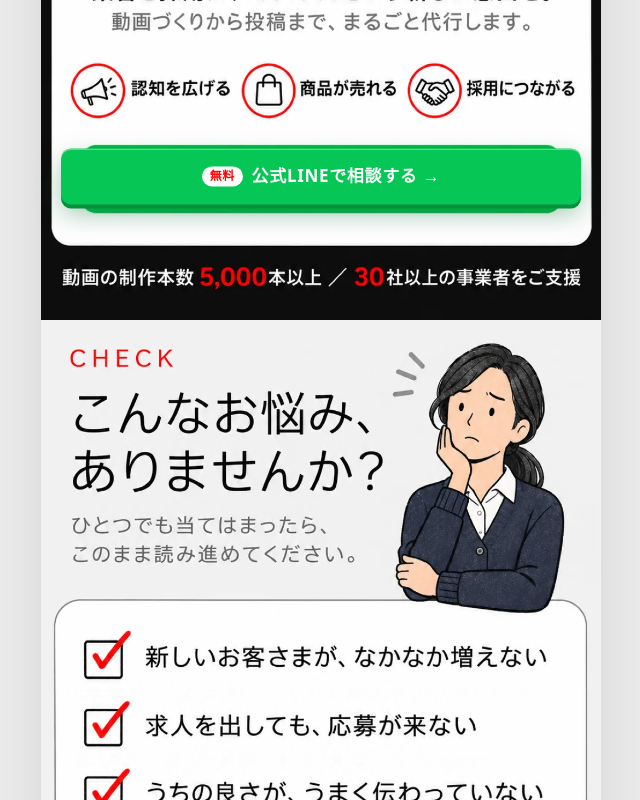
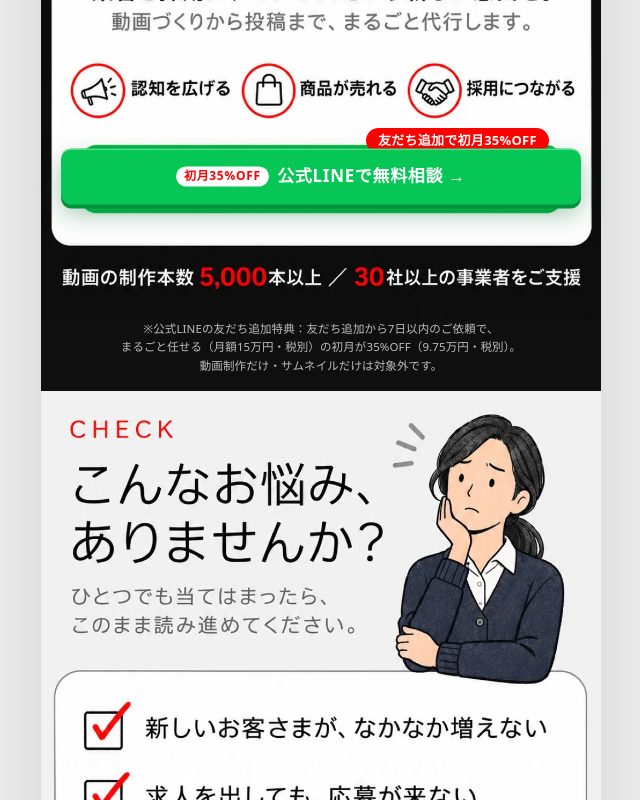
Before and after one commit to AAA202630/runmate-lp, a plain HTML site: page index.html in a window 1280 px wide. Shown: the part 660-1460 px from the top of the page, without its empty margins (319-959 px from the left). Drawn offline with Linux system fonts and the light colour scheme.

Commit message:
料金の含まれるものを8項目に、LINEボタンに友だち追加特典（初月35%OFF・7日以内）を追加
Co-Authored-By: Claude Opus 5.5 <noreply@anthropic.com>

```diff
--- a/index.html
+++ b/index.html
@@ -19,8 +19,9 @@
 <section class="sec fv">
   <h1 class="sr">会社の魅力、動画で伝えませんか？</h1>
   <img src="images/01-fv.webp" width="1024" height="1792" alt="RunMate。事業者のための YouTube動画制作・運用代行。会社の魅力、動画で伝えませんか？集客と採用に、YouTubeという新しい窓口を。動画づくりから投稿まで、まるごと代行します。認知を広げる、商品が売れる、採用につながる。相談無料。動画の制作本数5,000本以上、30社以上の事業者をご支援。">
-  <a class="hit" href="https://line.me/R/ti/p/@663mvqex" target="_blank" rel="noopener" aria-label="LINEで無料相談する" style="left:6.7%;top:81.7%;width:86.5%;height:7.7%"></a>
+  <a class="hit" href="https://line.me/R/ti/p/@663mvqex" target="_blank" rel="noopener" aria-label="LINEで無料相談する（友だち追加で初月35%OFF）" style="left:6.7%;top:81.7%;width:86.5%;height:7.7%"><span class="offer-badge">友だち追加で初月35%OFF</span></a>
 </section>
+<div class="offer-strip"><p class="offer-note"><span>※公式LINEの友だち追加特典：</span><span>友だち追加から7日以内のご依頼で、</span><span>まるごと任せる（月額15万円・税別）の</span><span>初月が35%OFF（9.75万円・税別）。</span><span>動画制作だけ・サムネイルだけは対象外です。</span></p></div>
 <section class="sec">
   <h2 class="sr">こんなお悩み、ありませんか？</h2>
   <img src="images/01b-worry-v3.webp" width="1024" height="1792" loading="lazy" alt="ひとつでも当てはまったら、このまま読み進めてください。新しいお客さまが、なかなか増えない。求人を出しても、応募が来ない。うちの良さが、うまく伝わっていない。チラシや広告を出しても、反応がうすい。InstagramやXの投稿が、すぐ流れてしまう。価格だけで、他と比べられてしまう。そのお悩み、YouTubeで解決しましょう。">
@@ -55,7 +56,8 @@
 </section>
 <div class="midcta">
   <p><span>無料相談で、</span><span>あなたの会社に合う企画案をご提案します</span></p>
-  <div class="btns"><a class="btn" href="https://line.me/R/ti/p/@663mvqex" target="_blank" rel="noopener"><small>無料</small>公式LINEで相談する →</a></div>
+  <div class="btns"><a class="btn" href="https://line.me/R/ti/p/@663mvqex" target="_blank" rel="noopener"><small>初月35%OFF</small>公式LINEで無料相談 →</a></div>
+  <p class="offer-note"><span>※公式LINEの友だち追加特典：</span><span>友だち追加から7日以内のご依頼で、</span><span>まるごと任せる（月額15万円・税別）の</span><span>初月が35%OFF（9.75万円・税別）。</span><span>動画制作だけ・サムネイルだけは対象外です。</span></p>
 </div>
 <section class="sec">
   <h2 class="sr">サムネイルは、動画の“表紙”です。</h2>
@@ -75,11 +77,12 @@
 </section>
 <section class="sec">
   <h2 class="sr">頼んだ分だけ、シンプルに。</h2>
-  <img src="images/11-price-v2.webp" width="1024" height="1792" loading="lazy" alt="参考：一般的なYouTube運用代行の相場（企画〜分析まで一括）は月50万〜150万円以上（各社の公開情報より）。まるごと任せる：月額15万円（税別）、月4本投稿、企画・動画制作・サムネイル・投稿・分析。動画制作だけ：1本1.5万円〜。サムネイルだけ：1本3千円〜。詳しい料金は、LINEの無料相談でご案内します。">
+  <img src="images/11-price-v3b.webp" width="1024" height="1792" loading="lazy" alt="参考：一般的なYouTube運用代行の相場（企画〜分析まで一括）は月50万〜150万円以上（各社の公開情報より）。まるごと任せる：月額15万円（税別）、月4本投稿。含まれるもの：チャンネル設計、企画、台本・構成、動画制作、サムネイル、投稿、分析レポート、月次ミーティング。動画制作だけ：1本1.5万円〜。サムネイルだけ：1本3千円〜。詳しい料金は、LINEの無料相談でご案内します。">
 </section>
 <div class="midcta">
   <p><span>どの頼み方が合うか、</span><span>そのままご相談いただけます</span></p>
-  <div class="btns"><a class="btn" href="https://line.me/R/ti/p/@663mvqex" target="_blank" rel="noopener"><small>無料</small>公式LINEで相談する →</a></div>
+  <div class="btns"><a class="btn" href="https://line.me/R/ti/p/@663mvqex" target="_blank" rel="noopener"><small>初月35%OFF</small>公式LINEで無料相談 →</a></div>
+  <p class="offer-note"><span>※公式LINEの友だち追加特典：</span><span>友だち追加から7日以内のご依頼で、</span><span>まるごと任せる（月額15万円・税別）の</span><span>初月が35%OFF（9.75万円・税別）。</span><span>動画制作だけ・サムネイルだけは対象外です。</span></p>
 </div>
 <section class="sec">
   <h2 class="sr">よくあるご質問</h2>
@@ -88,8 +91,9 @@
 <section class="sec" id="contact">
   <h2 class="sr">まずは、LINEで気軽にご相談を。</h2>
   <img src="images/13-cta.webp" width="1024" height="1792" loading="lazy" alt="1 LINEで相談を送る、2 無料ヒアリング、3 企画とプランのご提案（ここまで無料）、4 スマホで撮って送るだけ。公式LINEで無料相談する。相談だけでも大丈夫です。無理な営業はいたしません。">
-  <a class="hit" href="https://line.me/R/ti/p/@663mvqex" target="_blank" rel="noopener" aria-label="公式LINEで無料相談する" style="left:5.4%;top:84.3%;width:89.5%;height:9.2%"></a>
+  <a class="hit" href="https://line.me/R/ti/p/@663mvqex" target="_blank" rel="noopener" aria-label="公式LINEで無料相談する（友だち追加で初月35%OFF）" style="left:5.4%;top:84.3%;width:89.5%;height:9.2%"><span class="offer-badge">友だち追加で初月35%OFF</span></a>
 </section>
+<div class="offer-strip"><p class="offer-note"><span>※公式LINEの友だち追加特典：</span><span>友だち追加から7日以内のご依頼で、</span><span>まるごと任せる（月額15万円・税別）の</span><span>初月が35%OFF（9.75万円・税別）。</span><span>動画制作だけ・サムネイルだけは対象外です。</span></p></div>
 
 <footer class="foot">
   <img src="images/runmate-logo-dark.png" width="1750" height="476" alt="RunMate" loading="lazy">
@@ -97,7 +101,7 @@
 </footer>
 </main>
 
-<a class="float" href="https://line.me/R/ti/p/@663mvqex" target="_blank" rel="noopener"><small>無料</small>公式LINEで相談する →</a>
+<a class="float" href="https://line.me/R/ti/p/@663mvqex" target="_blank" rel="noopener"><small>初月35%OFF</small>公式LINEで無料相談 →</a>
 <script src="main.js" defer></script>
 </body>
 </html>
--- a/style.css
+++ b/style.css
@@ -50,3 +50,11 @@ body{background:#e9e9e9;color:var(--black);font-family:"Hiragino Sans","Noto San
 .midcta .btn small{background:#fff;color:var(--red);border-radius:999px;padding:2px 8px;font-size:12px}
 .midcta .btn:focus-visible{outline:3px solid #fff;outline-offset:3px}
 .midcta .btns{display:flex;flex-direction:column;align-items:center;gap:12px}
+
+/* 友だち追加の特典（初月35%OFF）。ボタンと区別するため、平らな赤のラベルにする（影・厚みなし） */
+.offer-badge{position:absolute;top:-13px;right:14px;display:inline-block;background:var(--red);color:#fff;
+  font-size:13px;font-weight:700;line-height:1.2;letter-spacing:.02em;padding:5px 12px;border-radius:999px;white-space:nowrap;pointer-events:none}
+.offer-strip{background:var(--black);padding:0 16px 16px}
+.offer-note{color:#bdbdbd;font-size:11.5px;line-height:1.6;text-align:center;letter-spacing:.01em}
+.midcta .offer-note{margin:12px 0 0;font-size:11.5px;letter-spacing:.01em}
+.offer-note span{display:inline-block}
```
Also changed, not shown: images/11-price-v2.webp (deleted), images/11-price-v3b.webp (added).
